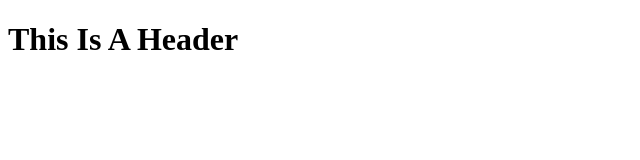
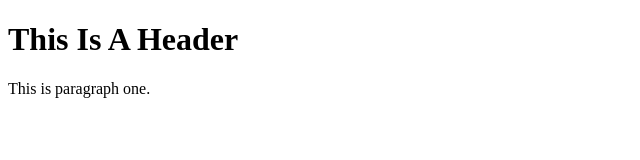
Before and after one commit to tigloki/git-test, a plain HTML site: page index.html in a window 1280 px wide. Shown: the whole page, without its empty margins (0-640 px from the left). Drawn offline with Linux system fonts and the light colour scheme.

Commit message:
First paragraph added

```diff
--- a/index.html
+++ b/index.html
@@ -8,5 +8,6 @@
 </head>
 <body>
     <h1>This Is A Header</h1>
+    <p>This is paragraph one.</p>
 </body>
 </html>
```
